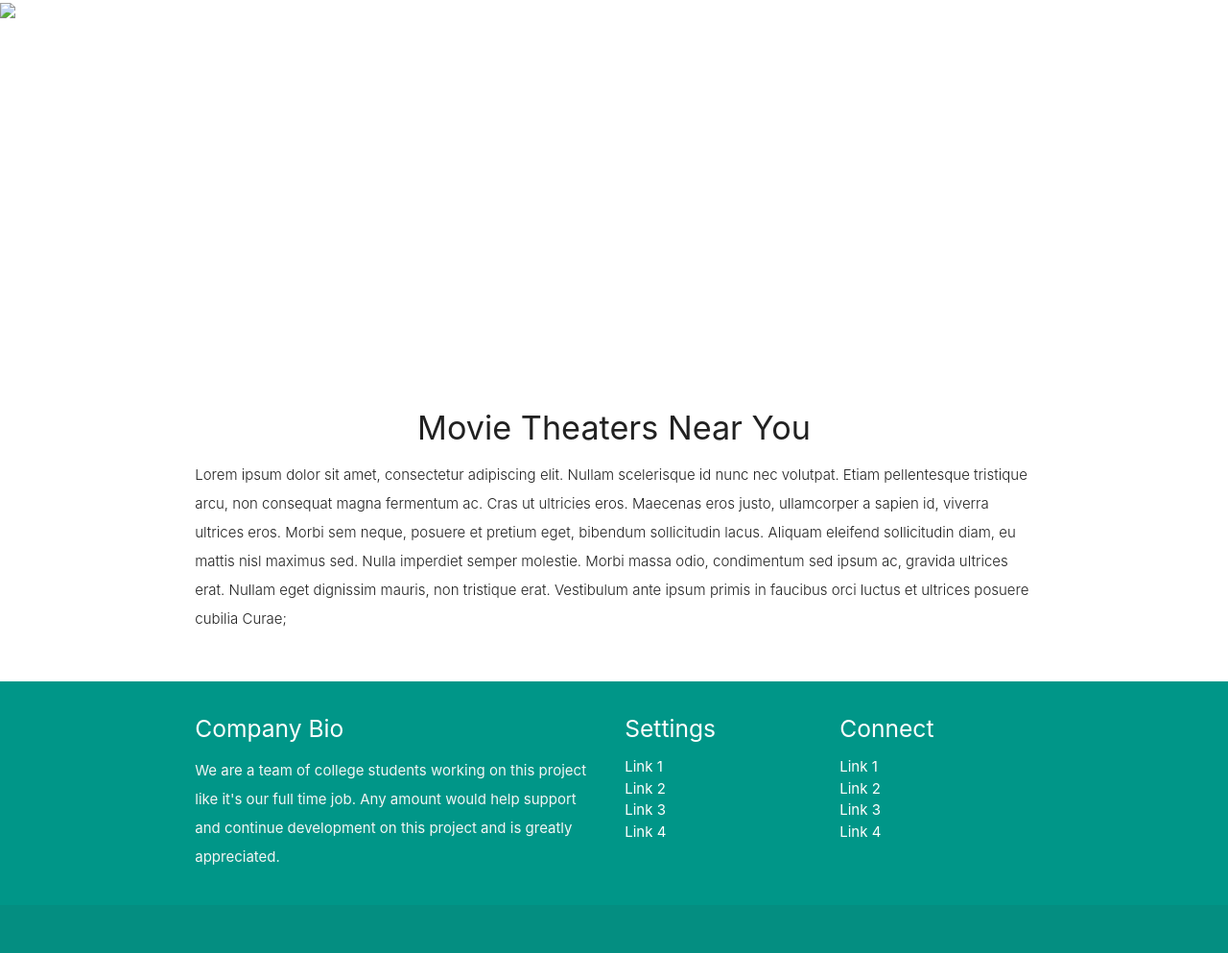
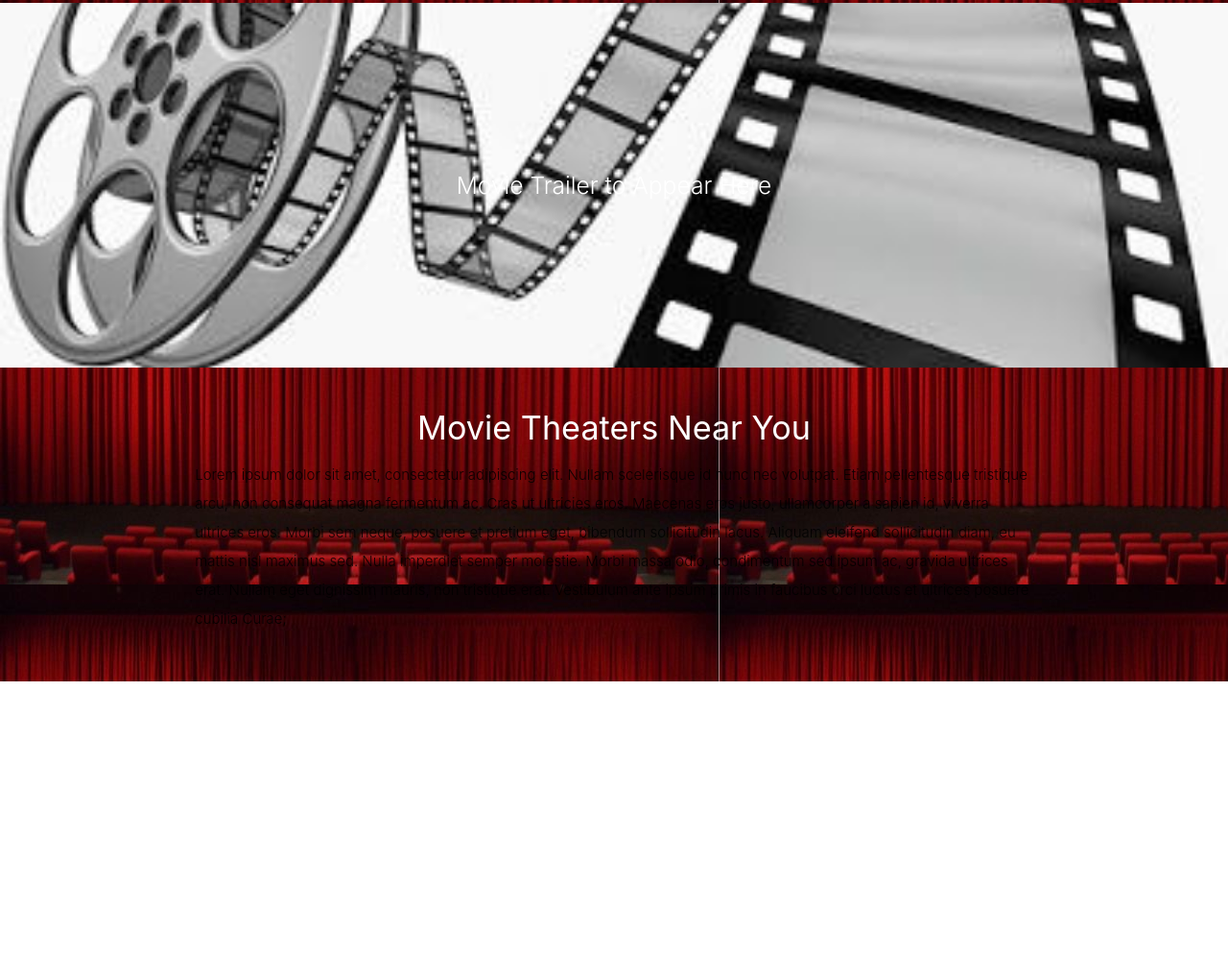
Before and after one commit to blnicholson/ReelDex, a plain HTML site: page nowshowing.html in a window 1280 px wide. Shown: the part 789-1782 px from the top of the page at 96% size. After the commit the page ends 1499 px from the top, so only its background shows below. Drawn offline with nearby package versions, Linux system fonts and the light colour scheme.

Commit message:
Pictures AddedBack In

```diff
--- a/assets/css/nowshowing.css
+++ b/assets/css/nowshowing.css
@@ -55,3 +55,29 @@ p {
 footer.page-footer {
   margin: 0;
 }
+
+body {
+  background: url("../images/theatercurtain.JPG");
+  repeat: no-repeat;
+}
+
+h4 {
+  color: white;
+}
+
+h5{
+  color: white;
+}
+
+nav .nav-wrapper {
+  background: black;
+  width: 100%;
+}
+
+.material-icons {
+  color: white;
+}
+
+.sidenav {
+color: white;
+}
--- a/nowshowing.html
+++ b/nowshowing.html
@@ -4,7 +4,7 @@
 <head>
   <meta http-equiv="Content-Type" content="text/html; charset=UTF-8"/>
   <meta name="viewport" content="width=device-width, initial-scale=1"/>
-  <title>Reels</title>
+  <title>ReeldeX</title>
 
   <!-- CSS  -->
   <link href="https://fonts.googleapis.com/icon?family=Material+Icons" rel="stylesheet">
@@ -96,7 +96,7 @@
 
 <!-- Replaced by Movie Trailer -->
 
-    <div class="parallax"><img src="assets/images/MovieReel.jpeg" alt="Movie Reel img 2"></div>
+    <div class="parallax"><img src="assets/images/moviereelimage2.JPG" alt="Movie Reel img 2"></div>
   </div>
 
   <div class="container">
@@ -125,12 +125,12 @@
     <div class="parallax"><img src="background3.jpg" alt="Unsplashed background img 3"></div>
   </div> -->
 
-  <footer class="page-footer teal">
+  <!-- <footer class="page-footer teal">
     <div class="container">
       <div class="row">
         <div class="col l6 s12">
-          <h5 class="white-text">Company Bio</h5>
-          <p class="grey-text text-lighten-4">We are a team of college students working on this project like it's our full time job. Any amount would help support and continue development on this project and is greatly appreciated.</p>
+          <h5 class="white-text">Company Bio</h5> -->
+          <!-- <p class="grey-text text-lighten-4">We are a team of college students working on this project like it's our full time job. Any amount would help support and continue development on this project and is greatly appreciated.</p>
 
 
         </div>
@@ -142,9 +142,9 @@
             <li><a class="white-text" href="#!">Link 3</a></li>
             <li><a class="white-text" href="#!">Link 4</a></li>
           </ul>
-        </div>
-        <div class="col l3 s12">
-          <h5 class="white-text">Connect</h5>
+        </div> -->
+        <!-- <div class="col l3 s12">  -->
+          <!-- <h5 class="white-text">Connect</h5>
           <ul>
             <li><a class="white-text" href="#!">Link 1</a></li>
             <li><a class="white-text" href="#!">Link 2</a></li>
@@ -152,14 +152,14 @@
             <li><a class="white-text" href="#!">Link 4</a></li>
           </ul>
         </div>
-      </div>
-    </div>
+      </div> -->
+    <!-- </div>
     <div class="footer-copyright">
       <div class="container">
 
       </div>
     </div>
-  </footer>
+  </footer> -->
 
 
   <!--  Scripts-->
```
Also changed, not shown: assets/images/62b_movies2018.jpg (added), assets/images/backgroundnowshowing.JPG (added), assets/images/moviereelimage.JPG (added), assets/images/moviereelimage2.JPG (added), assets/images/theatercurtain.JPG (added), 4 other files.
